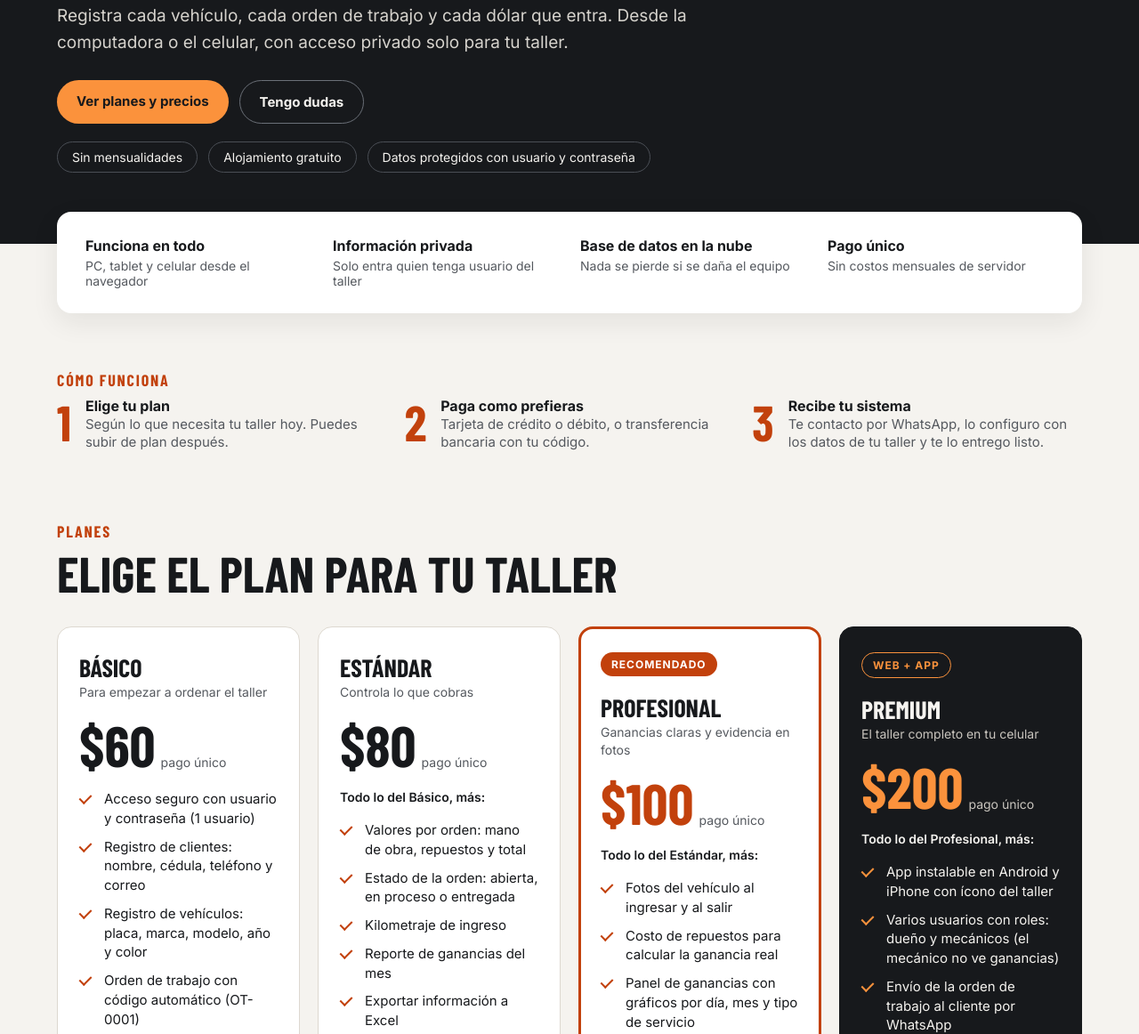
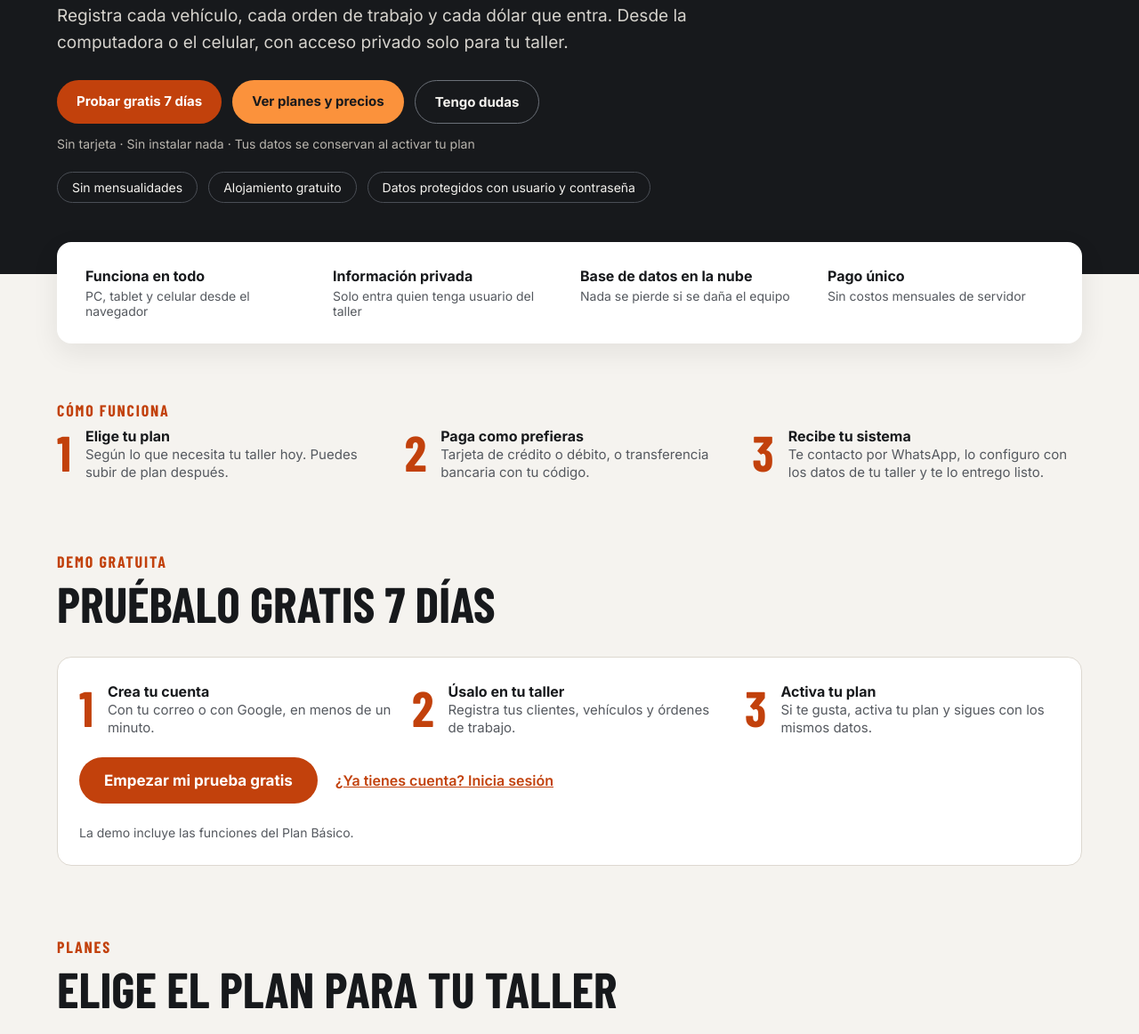
Before and after one commit to karenariasbme/KarenArias, a plain HTML site: page talleres/index.html in a window 1280 px wide. Shown: the part 356-1518 px from the top of the page at 89% size. Drawn offline with nearby package versions, Linux system fonts and the light colour scheme; a web font is replaced by a local one.

Commit message:
feat: demo gratis 7 días en landing de talleres

```diff
--- a/talleres/index.html
+++ b/talleres/index.html
@@ -94,6 +94,7 @@ footer{padding:24px;text-align:center;font-size:14px;color:#C9C5BE}
 <a href="/KarenArias/servicios/">← Servicios</a>
 <a href="#planes">Planes</a>
 <a href="#pagar">Pagar</a>
+<a class="wa" href="https://karenariasbme.github.io/zynthea-talleres/?registro=1" style="background:var(--accent);color:#fff">Prueba gratis</a>
 <a class="wa" href="https://wa.me/593967857347?text=Hola%20Karen%2C%20tengo%20dudas%20sobre%20el%20Sistema%20para%20Talleres.">WhatsApp</a>
 </div>
 </div>
@@ -105,9 +106,11 @@ footer{padding:24px;text-align:center;font-size:14px;color:#C9C5BE}
 <h1>Tu taller, organizado en un solo sistema</h1>
 <p>Registra cada vehículo, cada orden de trabajo y cada dólar que entra. Desde la computadora o el celular, con acceso privado solo para tu taller.</p>
 <div class="tags" style="margin-top:28px">
+<a class="btn pill" href="https://karenariasbme.github.io/zynthea-talleres/?registro=1" style="background:var(--accent);color:#fff">Probar gratis 7 días</a>
 <a class="btn pill" href="#planes" style="background:var(--accent-light);color:var(--ink)">Ver planes y precios</a>
 <a class="btn pill" href="https://wa.me/593967857347?text=Hola%20Karen%2C%20tengo%20dudas%20sobre%20el%20Sistema%20para%20Talleres." style="border:1px solid #6B7078;color:var(--ground)">Tengo dudas</a>
 </div>
+<p style="margin-top:12px;font-size:14px;color:#B9B5AE">Sin tarjeta · Sin instalar nada · Tus datos se conservan al activar tu plan</p>
 <div class="tags">
 <span>Sin mensualidades</span><span>Alojamiento gratuito</span><span>Datos protegidos con usuario y contraseña</span>
 </div>
@@ -129,6 +132,23 @@ footer{padding:24px;text-align:center;font-size:14px;color:#C9C5BE}
 <div class="step"><b>1</b><div><strong>Elige tu plan</strong><br><span>Según lo que necesita tu taller hoy. Puedes subir de plan después.</span></div></div>
 <div class="step"><b>2</b><div><strong>Paga como prefieras</strong><br><span>Tarjeta de crédito o débito, o transferencia bancaria con tu código.</span></div></div>
 <div class="step"><b>3</b><div><strong>Recibe tu sistema</strong><br><span>Te contacto por WhatsApp, lo configuro con los datos de tu taller y te lo entrego listo.</span></div></div>
+</div>
+</section>
+
+<section id="demo">
+<p class="eyebrow">Demo gratuita</p>
+<h2 class="h2">Pruébalo gratis 7 días</h2>
+<div style="background:var(--card);border:1px solid var(--line);border-radius:16px;padding:28px 24px;display:flex;flex-direction:column;gap:24px">
+<div class="steps">
+<div class="step"><b>1</b><div><strong>Crea tu cuenta</strong><br><span>Con tu correo o con Google, en menos de un minuto.</span></div></div>
+<div class="step"><b>2</b><div><strong>Úsalo en tu taller</strong><br><span>Registra tus clientes, vehículos y órdenes de trabajo.</span></div></div>
+<div class="step"><b>3</b><div><strong>Activa tu plan</strong><br><span>Si te gusta, activa tu plan y sigues con los mismos datos.</span></div></div>
+</div>
+<div style="display:flex;flex-wrap:wrap;gap:12px 20px;align-items:center">
+<a class="btn pill" href="https://karenariasbme.github.io/zynthea-talleres/?registro=1" style="background:var(--accent);color:#fff;font-size:17px;padding:16px 28px">Empezar mi prueba gratis</a>
+<a href="https://karenariasbme.github.io/zynthea-talleres/" style="font-weight:600;padding:12px 0">¿Ya tienes cuenta? Inicia sesión</a>
+</div>
+<p class="sub" style="margin:0">La demo incluye las funciones del Plan Básico.</p>
 </div>
 </section>
 
@@ -154,6 +174,7 @@ footer{padding:24px;text-align:center;font-size:14px;color:#C9C5BE}
 </ul>
 <div class="foot">Entrega: 5 días · Soporte: 15 días</div>
 <a class="btn" href="#pagar" data-plan="BAS" style="background:var(--ink);color:#fff">Comprar Básico</a>
+<a href="https://karenariasbme.github.io/zynthea-talleres/?registro=1" style="align-self:center;margin-top:-8px;font-size:14px;font-weight:600;padding:6px 0">o pruébalo gratis 7 días</a>
 </article>
 
 <article class="plan">
@@ -286,7 +307,10 @@ footer{padding:24px;text-align:center;font-size:14px;color:#C9C5BE}
 <div style="flex:1 1 420px;display:flex;flex-direction:column;gap:12px">
 <h2 class="display" style="margin:0;font-weight:800;font-size:clamp(32px,4vw,48px);line-height:1">¿Tienes dudas?</h2>
 <p style="margin:0;font-size:16px;line-height:1.55">Escríbeme y te explico qué plan le conviene a tu taller. Puedes subir de plan en cualquier momento pagando solo la diferencia.</p>
-<a class="btn pill" href="https://wa.me/593967857347?text=Hola%20Karen%2C%20tengo%20dudas%20sobre%20el%20Sistema%20para%20Talleres." style="align-self:flex-start;background:#fff;color:var(--accent-dark)">Escribir por WhatsApp</a>
+<div style="display:flex;flex-wrap:wrap;gap:12px">
+<a class="btn pill" href="https://wa.me/593967857347?text=Hola%20Karen%2C%20tengo%20dudas%20sobre%20el%20Sistema%20para%20Talleres." style="background:#fff;color:var(--accent-dark)">Escribir por WhatsApp</a>
+<a class="btn pill" href="https://karenariasbme.github.io/zynthea-talleres/?registro=1" style="background:var(--ink);color:#fff">Probar gratis</a>
+</div>
 </div>
 <div style="flex:0 1 320px;display:flex;flex-direction:column;gap:6px;font-size:15px">
 <strong style="font-size:18px">Karen Arias</strong>
```
Also changed, not shown: servicios/index.html (+1 -0 lines).
